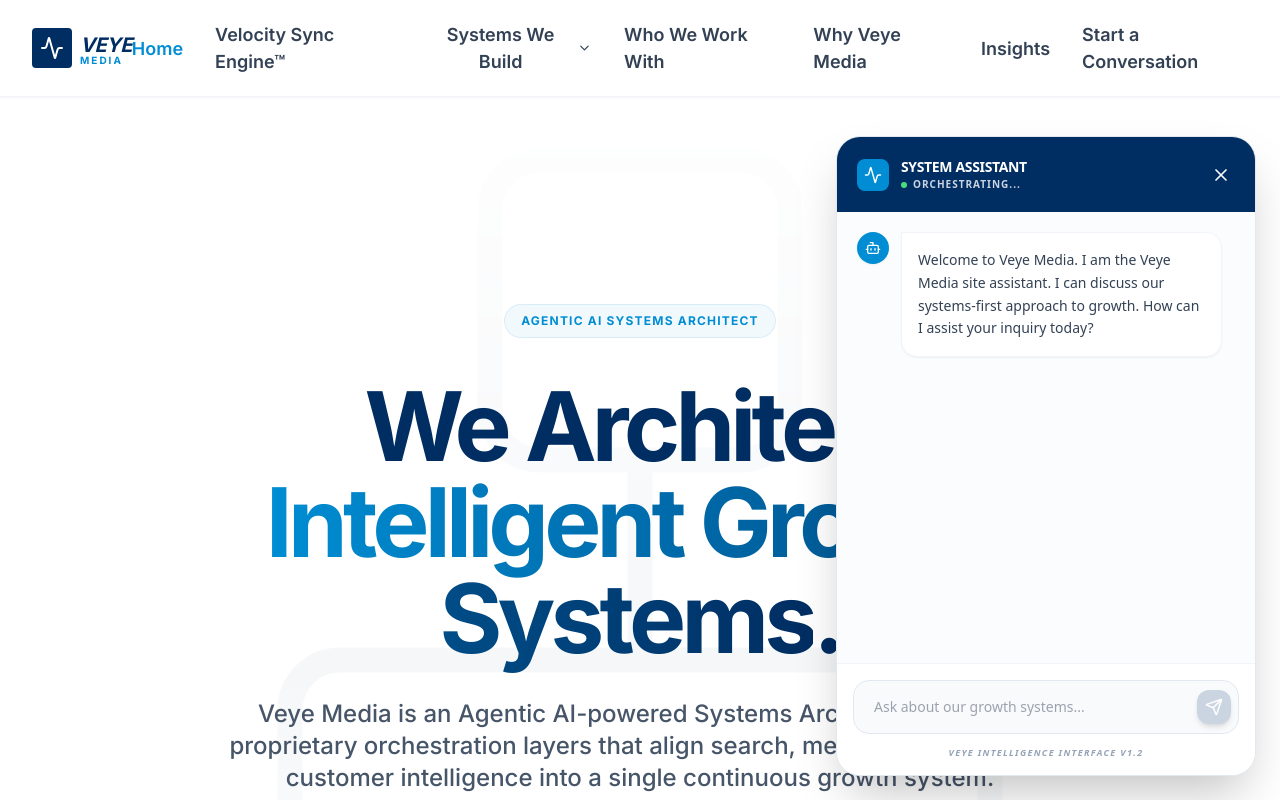
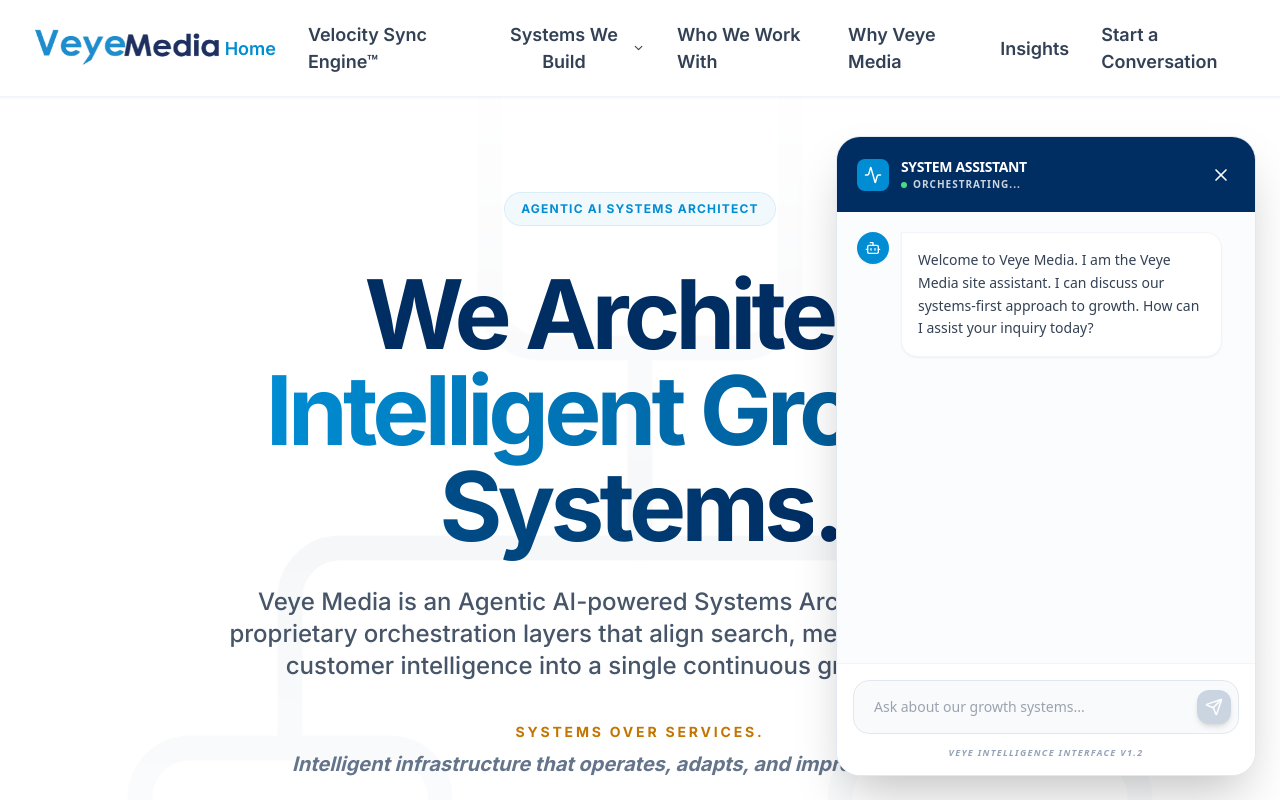
Before and after one commit to veyemarketing-cyber/veye-media, a React (Vite) app: page / in a window 1280 px wide. Shown: the top 800 px of the page. Built offline with nearby package versions, Linux system fonts and the light colour scheme.

Commit message:
Polish header and hero spacing; finalize logo integration

```diff
--- a/components/Logo.tsx
+++ b/components/Logo.tsx
@@ -1,5 +1,4 @@
 import React from 'react';
-import { Activity } from 'lucide-react';
 
 interface LogoProps {
   className?: string;
@@ -7,29 +6,26 @@
 }
 
 /**
- * Logo Placeholder - Global Brand Asset
- * This component acts as the single source of truth for the Veye Media brand identity.
- * Replace the SVG/Content here to update the brand logo globally across the application.
+ * Global Logo Component
+ * - dark  → normal logo (for light backgrounds)
+ * - light → inverted logo (for dark backgrounds)
  */
-export const Logo: React.FC<LogoProps> = ({ className = '', variant = 'dark' }) => {
-  const isDark = variant === 'dark';
+export const Logo: React.FC<LogoProps> = ({
+  className = '',
+  variant = 'dark',
+}) => {
+  const isLight = variant === 'light';
 
   return (
-    <div className={`flex items-center gap-2 group transition-opacity hover:opacity-90 ${className}`}>
-      {/* Visual Mark / Icon */}
-      <div className={`w-10 h-10 rounded flex items-center justify-center transition-transform group-hover:scale-105 ${isDark ? 'bg-veye-navy' : 'bg-white'}`}>
-        <Activity className={isDark ? 'text-white' : 'text-veye-navy'} size={24} />
-      </div>
-
-      {/* Brand Text */}
-      <div className="flex flex-col leading-none">
-        <span className={`text-xl font-bold tracking-tight uppercase italic ${isDark ? 'text-veye-navy' : 'text-white'}`}>
-          Veye
-        </span>
-        <span className={`text-[10px] font-extrabold uppercase tracking-[0.2em] -mt-1 ${isDark ? 'text-veye-blue' : 'text-veye-blue'}`}>
-          Media
-        </span>
-      </div>
+    <div className={`flex items-center ${className}`}>
+      <img
+        src="/veye-media-logo.png"
+        alt="Veye Media"
+        className={`block max-h-14 w-auto ${
+          isLight ? 'invert brightness-0 contrast-100' : ''
+        }`}
+        draggable={false}
+      />
     </div>
   );
 };
--- a/pages/Home.tsx
+++ b/pages/Home.tsx
@@ -7,7 +7,7 @@
   return (
     <div className="animate-in fade-in duration-1000 bg-white">
       {/* Hero Section - Centered with Silhouette Background */}
-      <section className="relative py-32 lg:py-56 overflow-hidden border-b border-slate-50 flex items-center justify-center">
+      <section className="relative pt-20 pb-24 lg:pt-28 lg:pb-28 overflow-hidden border-b border-slate-50 flex items-center justify-center">
         {/* Neuro Network Silhouette Background */}
         <div className="absolute inset-0 z-0 pointer-events-none overflow-hidden opacity-[0.03]">
           <Network
@@ -29,14 +29,24 @@
               Veye Media is an Agentic AI-powered Systems Architect designing proprietary orchestration layers that align search, media, platforms, and customer intelligence into a single continuous growth system.
             </p>
             <div className="mb-12">
-              <span className="text-veye-amber font-extrabold text-sm uppercase tracking-[0.2em] block mb-2">Systems over services.</span>
-              <p className="text-lg lg:text-xl text-slate-500 font-bold italic">Intelligent infrastructure that operates, adapts, and improves over time.</p>
+              <span className="text-veye-amber font-extrabold text-sm uppercase tracking-[0.2em] block mb-2">
+                Systems over services.
+              </span>
+              <p className="text-lg lg:text-xl text-slate-500 font-bold italic">
+                Intelligent infrastructure that operates, adapts, and improves over time.
+              </p>
             </div>
             <div className="flex flex-col sm:flex-row gap-5 justify-center">
-              <Link to={Page.StartConversation} className="px-12 py-6 bg-veye-navy hover:bg-slate-800 text-white rounded-full font-bold flex items-center justify-center gap-3 transition-all shadow-2xl shadow-veye-navy/20 text-lg">
+              <Link
+                to={Page.StartConversation}
+                className="px-12 py-6 bg-veye-navy hover:bg-slate-800 text-white rounded-full font-bold flex items-center justify-center gap-3 transition-all shadow-2xl shadow-veye-navy/20 text-lg"
+              >
                 Start a Strategic Conversation <ArrowRight size={22} />
               </Link>
-              <Link to={Page.VelocitySync} className="px-12 py-6 bg-white border border-slate-200 hover:border-veye-blue text-veye-navy rounded-full font-bold flex items-center justify-center gap-3 transition-all text-lg group">
+              <Link
+                to={Page.VelocitySync}
+                className="px-12 py-6 bg-white border border-slate-200 hover:border-veye-blue text-veye-navy rounded-full font-bold flex items-center justify-center gap-3 transition-all text-lg group"
+              >
                 <Cpu size={22} className="text-veye-blue group-hover:rotate-12 transition-transform" />
                 Velocity Sync Engine™
               </Link>
@@ -51,7 +61,9 @@
           <div className="inline-flex items-center gap-2 mb-8 text-veye-amber font-bold uppercase tracking-widest text-sm">
             Orchestration over Effort
           </div>
-          <h2 className="text-4xl lg:text-5xl font-bold mb-10 text-veye-navy tracking-tight italic">Beyond Execution. Into Autonomy.</h2>
+          <h2 className="text-4xl lg:text-5xl font-bold mb-10 text-veye-navy tracking-tight italic">
+            Beyond Execution. Into Autonomy.
+          </h2>
           <p className="text-xl text-slate-600 leading-relaxed font-medium mb-12">
             Traditional service models rely on fragmented execution—disconnected efforts that yield diminishing returns. This approach is obsolete. We replace transient activity with durable, intelligence-driven infrastructure.
           </p>
@@ -60,17 +72,21 @@
 
       {/* Governing the Future */}
       <section className="py-32 bg-veye-navy text-white text-center relative overflow-hidden">
-        {/* Subtle background neural lines */}
         <div className="absolute inset-0 opacity-10 pointer-events-none">
           <Activity size={400} className="absolute -bottom-20 -left-20 text-veye-blue" />
         </div>
 
         <div className="max-w-5xl mx-auto px-4 sm:px-6 lg:px-8 relative z-10">
-          <h2 className="text-4xl lg:text-5xl font-bold mb-10 italic">Governing the Future</h2>
+          <h2 className="text-4xl lg:text-5xl font-bold mb-10 italic">
+            Governing the Future
+          </h2>
           <p className="text-xl text-indigo-100 leading-relaxed font-medium mb-16 max-w-3xl mx-auto">
             Veye Media partners with executive decision-makers to redefine the boundaries of what is possible, moving from manual dependencies to systemic mastery.
           </p>
-          <Link to={Page.StartConversation} className="inline-flex items-center gap-3 px-14 py-7 bg-veye-blue hover:bg-veye-blue/90 text-white rounded-full font-bold transition-all text-2xl shadow-2xl shadow-veye-blue/30">
+          <Link
+            to={Page.StartConversation}
+            className="inline-flex items-center gap-3 px-14 py-7 bg-veye-blue hover:bg-veye-blue/90 text-white rounded-full font-bold transition-all text-2xl shadow-2xl shadow-veye-blue/30"
+          >
             Start a Strategic Conversation <ArrowRight size={32} />
           </Link>
         </div>
```
Also changed, not shown: pages/Insights.tsx (+25 -95 lines), public/veye-media-logo.png, 1 other file (tests, documents, lock files or other folders).
